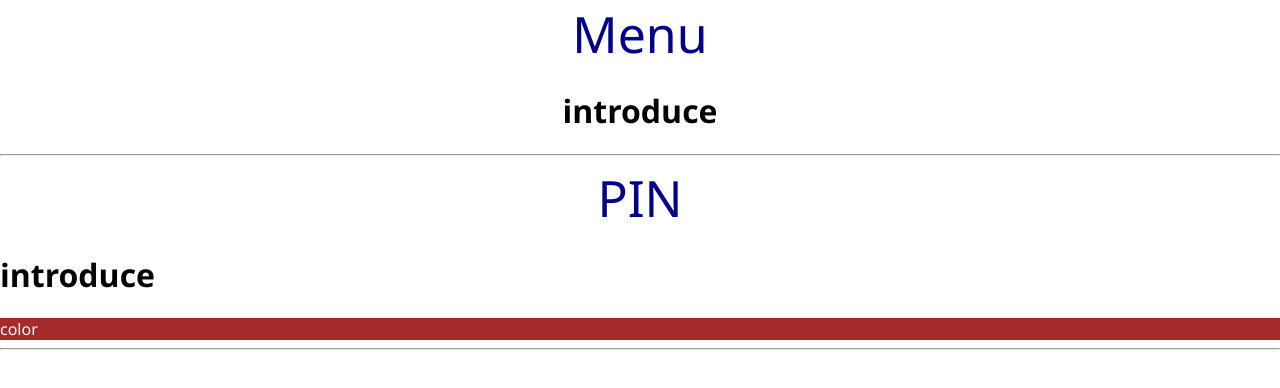
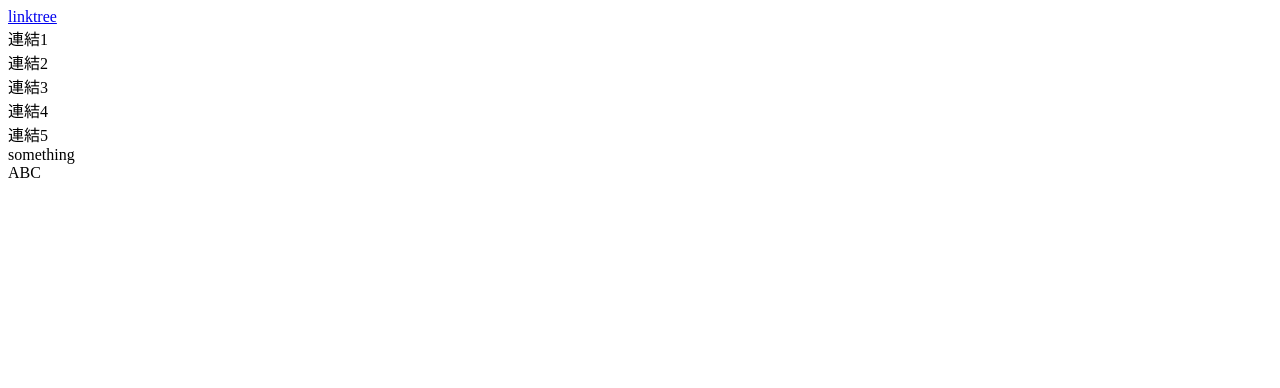
Before and after one commit to Badoiao/GREY833, a plain HTML site: page index.html in a window 1280 px wide. Drawn offline with Linux system fonts and the light colour scheme.

Commit message:
更新linktree

```diff
--- a/index.html
+++ b/index.html
@@ -6,52 +6,25 @@
     <meta name="viewport" content="width=device-width, initial-scale=1.0">
     <title>GREY833</title>
 
-    <style type="text/css">
-    body{
-        margin: 0px;
-        font-family: 'Segoe UI', Tahoma, Geneva, Verdana, sans-serif;
-    }
-    *{box-sizing: border-box;}
+<style type="text/css">
+    .float{float:center;}
 
-    #tittle{
-        color:darkblue; font-size:50px; position: relative;    }
-    #small tittle{
-        color: blackl;}
-.center{
-    position: relative;
-    text-align: center;
-}
-.left_smell_tittle{
-    position: relative;
-    text-align:left;
-}
-
-.color{
-    background-color: brown;
-    color: aliceblue;
-    height: 70%;
-}
 </style>
 </head>
 
+<body>
+<div class="float">
+ <div> <a href="linktree.html" target="_blank">linktree</a></div>
+ <div>連結1</div>
+ <div>連結2</div>
+ <div>連結3</div>
+ <div>連結4</div>
+ <div>連結5</div>
+</div>
 
-<body>
-   <div id="tittle" class="center">Menu</div>
-<div id="small tittle" class="center">
-    <div>
-        <h1>introduce</h1>
-        <hr>
-    </div>
- </div>
+<div>something</div>
+<div>ABC </div>
 
- <div id="tittle" class="center">PIN</div>
- <div id="small tittle" class="left_smell_tittle">
-     <div>
-         <h1>introduce</h1>
-         <div class="color">color</div>
-         <hr>
-     </div>
-  </div>
 
 </body>
 <footer></footer>
```
Also changed, not shown: linktree.html (added, +61 -0 lines).
